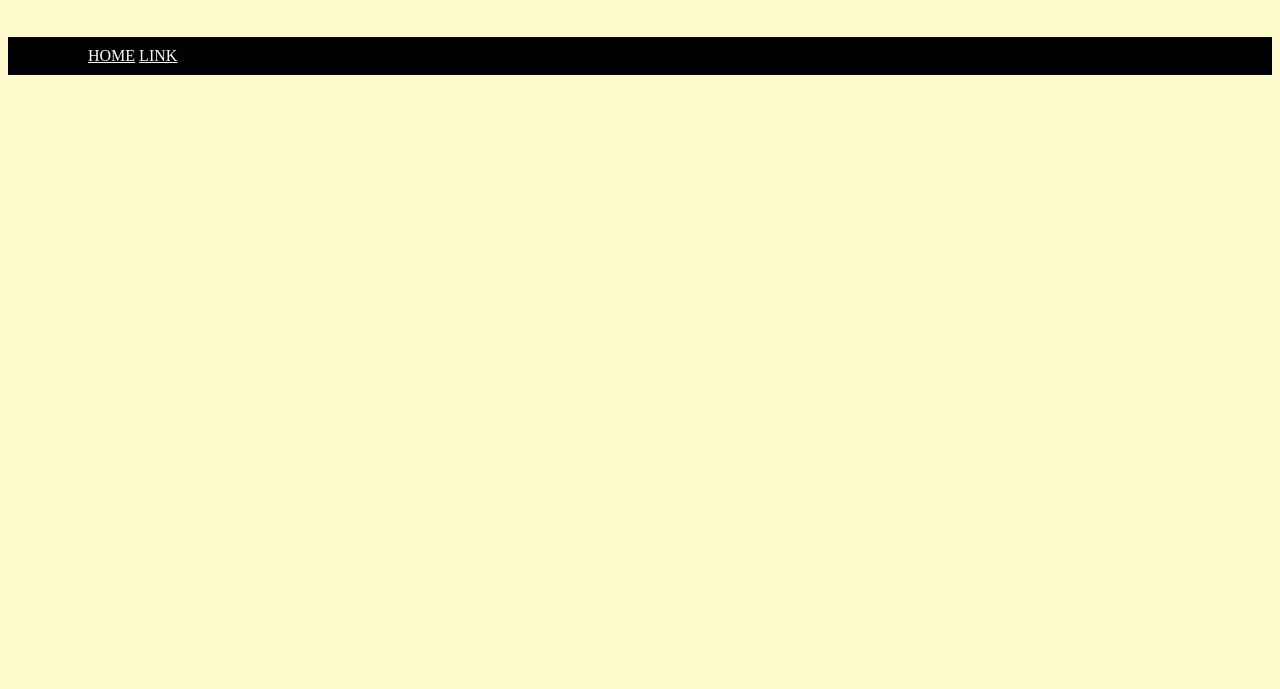
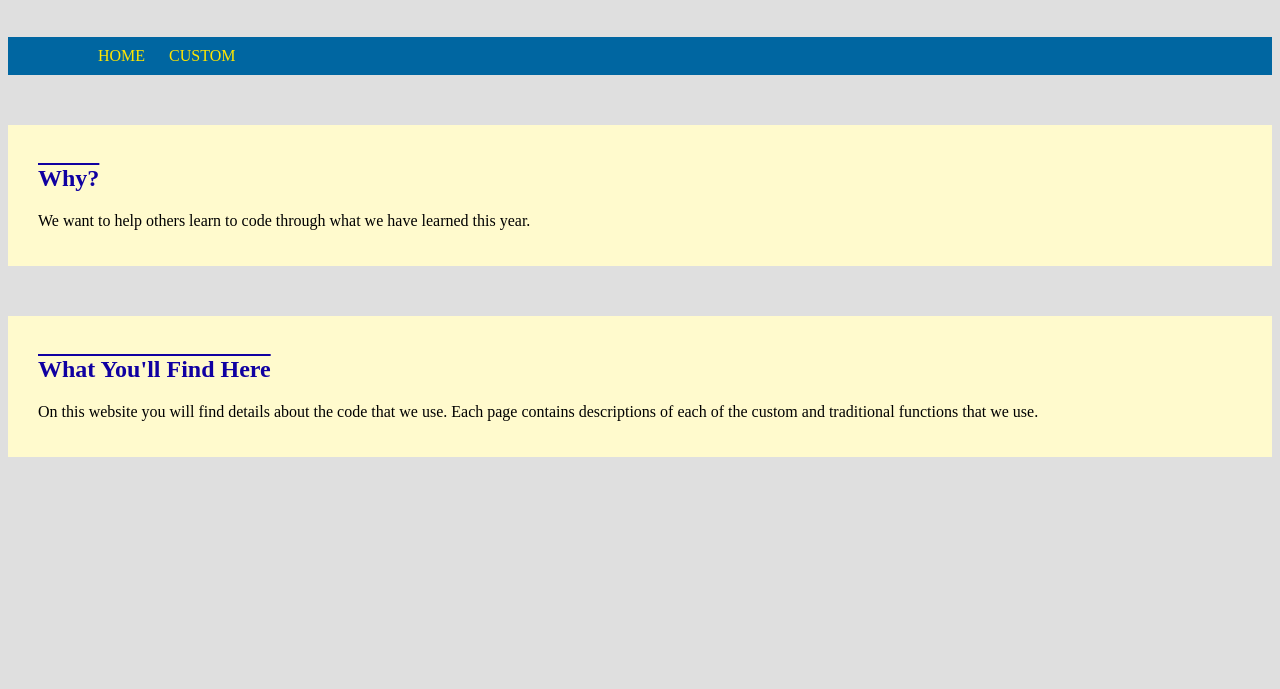
Before and after one commit to tdaug6/41091A-2019-2020-Programming-work, a plain HTML site: page index.html in a window 1280 px wide. Shown: the part 111-800 px from the top of the page. Drawn offline with Linux system fonts and the light colour scheme.

Commit message:
Updated Website

```diff
--- a/index.html
+++ b/index.html
@@ -5,24 +5,30 @@
   <link rel="stylesheet" href="style.css">
 
   <!-- Create a title for your website tab -->
-
+<title>Home</title>
 
 </head>
 <body>
   <div class="title">
-    <h1>41091A Revelation Programming</h1>
+    <h1>41091A Revelation Programming Guide</h1>
   </div>
   <div class="navigation">
     <a href="index.html">HOME</a>
-    <a href="">LINK</a>
+    <a href="custom.html">CUSTOM</a>
   </div>
-  <div>
-    <p></p>
+  <p>&nbsp;</p>
+  <div class="section">
+    <h2>Why?</h2>
+    <p>We want to help others learn to code through what we have learned this year.</p>
   </div>
-
-
-  <!-- Link your script file here -->
-
+  <p>&nbsp;</p>
+  <div class="section">
+    <h2>What You'll Find Here</h2>
+    <p>
+      On this website you will find details about the code that we use.
+      Each page contains descriptions of each of the custom and traditional functions that we use.
+    </p>
+  </div>
 
 </body>
 </html>
--- a/style.css
+++ b/style.css
@@ -1,24 +1,47 @@
 body {
-  background-color: rgb(255, 250, 205);
+  background-color:rgb(223, 223, 223);
 }
 
 h1 {
  color: rgb(16, 0, 161);
 }
 
-p {
-
+h2{
+  color:rgb(16, 0, 161);
+  text-decoration: overline;
 }
 
-a {
-  color: white;
+p {
+  color:black;
 }
 
+a{
+  color:rgb(255, 230, 0);
+}
+
+a:link{
+  padding: 10px;
+  text-decoration:none;
+}
+
+a:visited{
+  color:rgb(255, 230, 0);
+}
+
+a:hover{
+  color:white;
+  font-size: 15px;
+}
 .title {
   padding: 30px 80px;
 }
 
 .navigation{
   padding: 10px 80px;
-  background-color: black;
+  background-color: rgb(0, 102, 161);
 }
+
+.section{
+  padding:20px 30px;
+  background-color:rgb(255, 250, 205);
+}
```
Also changed, not shown: custom.html (added, +55 -0 lines).
